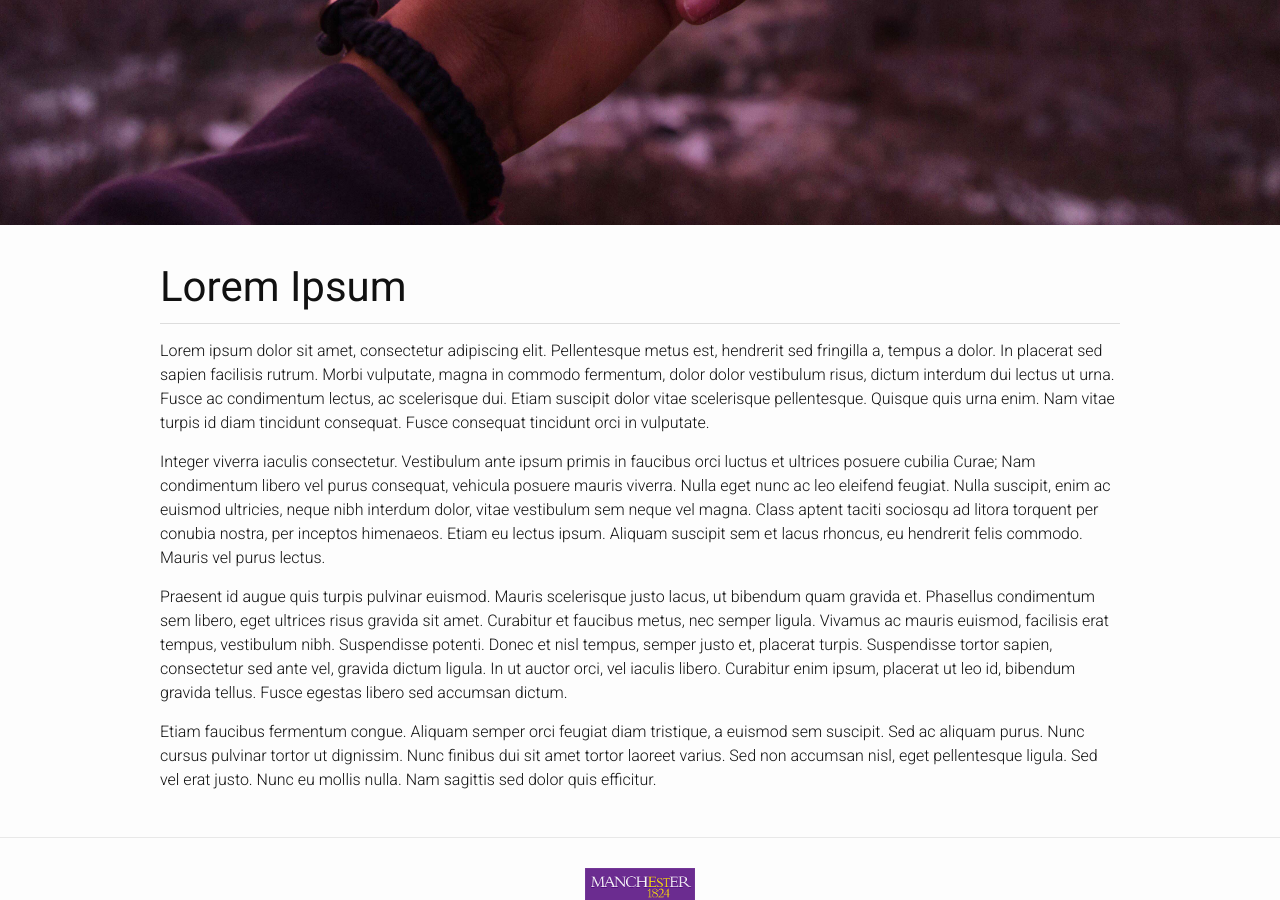
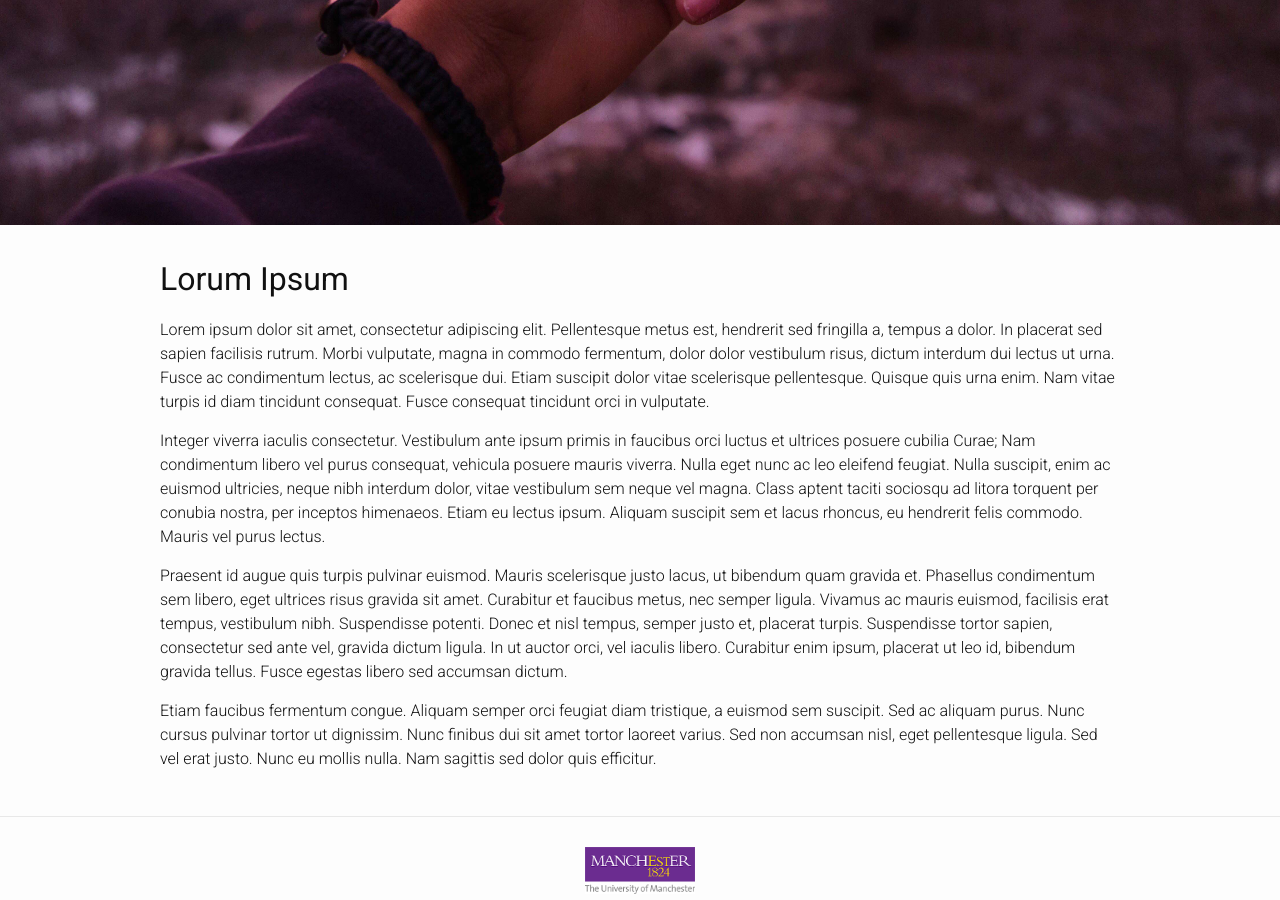
Before and after one commit to IDInteraction/IDInteraction.github.io, a Jekyll site: the page built from index.md, in a window 1280 px wide and 900 px high, scrolled down 791 px. Built offline with Jekyll 4.4.1, drawn with Linux system fonts in a browser that asks for light colours; nearby versions of some CDN libraries; some of the changed lines change nothing that is shown.

Commit message:
Convert index to markdown.

```diff
--- a/_layouts/home.html
+++ b/_layouts/home.html
@@ -17,7 +17,9 @@
 
     <div class="page-content home-content" id="home-info">
       <div class="wrapper">
-        {{ content }}
+        <div class="home">
+          {{ content }}
+        </div>
       </div>
     </div>
 
--- a/index.html
+++ /dev/null
@@ -1,18 +0,0 @@
----
-layout: home
-title: Home
----
-
-<div class="home">
-
-  <h1 class="page-heading">Lorem Ipsum</h1>
-
-  <p>Lorem ipsum dolor sit amet, consectetur adipiscing elit. Pellentesque metus est, hendrerit sed fringilla a, tempus a dolor. In placerat sed sapien facilisis rutrum. Morbi vulputate, magna in commodo fermentum, dolor dolor vestibulum risus, dictum interdum dui lectus ut urna. Fusce ac condimentum lectus, ac scelerisque dui. Etiam suscipit dolor vitae scelerisque pellentesque. Quisque quis urna enim. Nam vitae turpis id diam tincidunt consequat. Fusce consequat tincidunt orci in vulputate.</p>
-
-  <p>Integer viverra iaculis consectetur. Vestibulum ante ipsum primis in faucibus orci luctus et ultrices posuere cubilia Curae; Nam condimentum libero vel purus consequat, vehicula posuere mauris viverra. Nulla eget nunc ac leo eleifend feugiat. Nulla suscipit, enim ac euismod ultricies, neque nibh interdum dolor, vitae vestibulum sem neque vel magna. Class aptent taciti sociosqu ad litora torquent per conubia nostra, per inceptos himenaeos. Etiam eu lectus ipsum. Aliquam suscipit sem et lacus rhoncus, eu hendrerit felis commodo. Mauris vel purus lectus.</p>
-
-  <p>Praesent id augue quis turpis pulvinar euismod. Mauris scelerisque justo lacus, ut bibendum quam gravida et. Phasellus condimentum sem libero, eget ultrices risus gravida sit amet. Curabitur et faucibus metus, nec semper ligula. Vivamus ac mauris euismod, facilisis erat tempus, vestibulum nibh. Suspendisse potenti. Donec et nisl tempus, semper justo et, placerat turpis. Suspendisse tortor sapien, consectetur sed ante vel, gravida dictum ligula. In ut auctor orci, vel iaculis libero. Curabitur enim ipsum, placerat ut leo id, bibendum gravida tellus. Fusce egestas libero sed accumsan dictum.</p>
-
-  <p>Etiam faucibus fermentum congue. Aliquam semper orci feugiat diam tristique, a euismod sem suscipit. Sed ac aliquam purus. Nunc cursus pulvinar tortor ut dignissim. Nunc finibus dui sit amet tortor laoreet varius. Sed non accumsan nisl, eget pellentesque ligula. Sed vel erat justo. Nunc eu mollis nulla. Nam sagittis sed dolor quis efficitur.</p>
-
-</div>
--- /dev/null
+++ b/index.md
@@ -0,0 +1,14 @@
+---
+layout: home
+title: Home
+---
+
+# Lorum Ipsum
+
+Lorem ipsum dolor sit amet, consectetur adipiscing elit. Pellentesque metus est, hendrerit sed fringilla a, tempus a dolor. In placerat sed sapien facilisis rutrum. Morbi vulputate, magna in commodo fermentum, dolor dolor vestibulum risus, dictum interdum dui lectus ut urna. Fusce ac condimentum lectus, ac scelerisque dui. Etiam suscipit dolor vitae scelerisque pellentesque. Quisque quis urna enim. Nam vitae turpis id diam tincidunt consequat. Fusce consequat tincidunt orci in vulputate.
+
+Integer viverra iaculis consectetur. Vestibulum ante ipsum primis in faucibus orci luctus et ultrices posuere cubilia Curae; Nam condimentum libero vel purus consequat, vehicula posuere mauris viverra. Nulla eget nunc ac leo eleifend feugiat. Nulla suscipit, enim ac euismod ultricies, neque nibh interdum dolor, vitae vestibulum sem neque vel magna. Class aptent taciti sociosqu ad litora torquent per conubia nostra, per inceptos himenaeos. Etiam eu lectus ipsum. Aliquam suscipit sem et lacus rhoncus, eu hendrerit felis commodo. Mauris vel purus lectus.
+
+Praesent id augue quis turpis pulvinar euismod. Mauris scelerisque justo lacus, ut bibendum quam gravida et. Phasellus condimentum sem libero, eget ultrices risus gravida sit amet. Curabitur et faucibus metus, nec semper ligula. Vivamus ac mauris euismod, facilisis erat tempus, vestibulum nibh. Suspendisse potenti. Donec et nisl tempus, semper justo et, placerat turpis. Suspendisse tortor sapien, consectetur sed ante vel, gravida dictum ligula. In ut auctor orci, vel iaculis libero. Curabitur enim ipsum, placerat ut leo id, bibendum gravida tellus. Fusce egestas libero sed accumsan dictum.
+
+Etiam faucibus fermentum congue. Aliquam semper orci feugiat diam tristique, a euismod sem suscipit. Sed ac aliquam purus. Nunc cursus pulvinar tortor ut dignissim. Nunc finibus dui sit amet tortor laoreet varius. Sed non accumsan nisl, eget pellentesque ligula. Sed vel erat justo. Nunc eu mollis nulla. Nam sagittis sed dolor quis efficitur.
```
